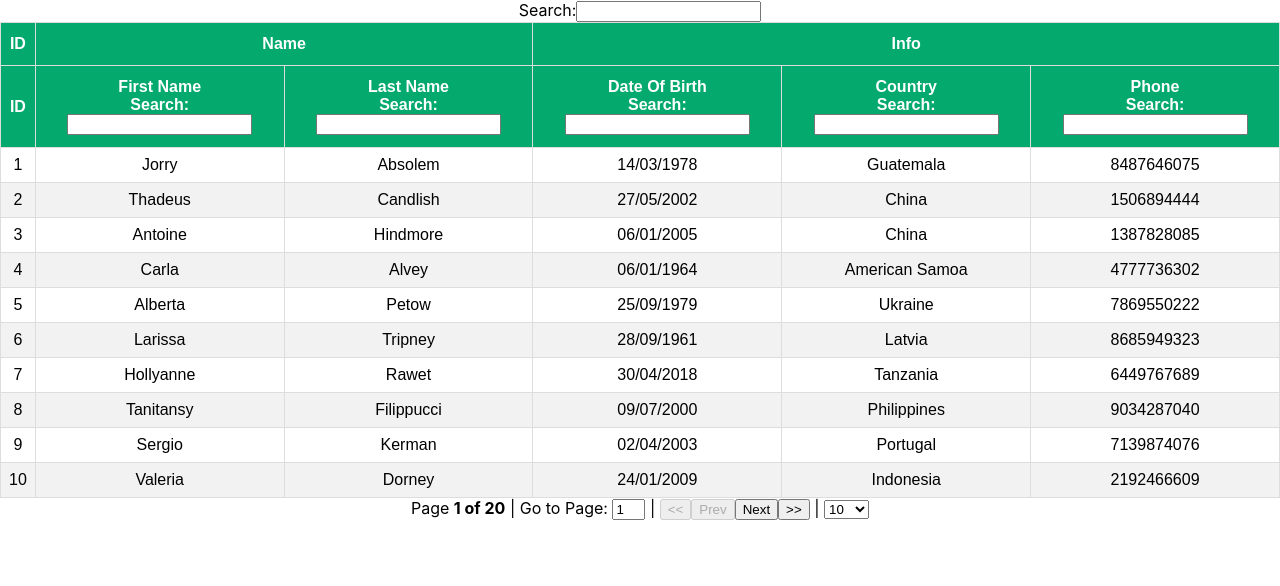
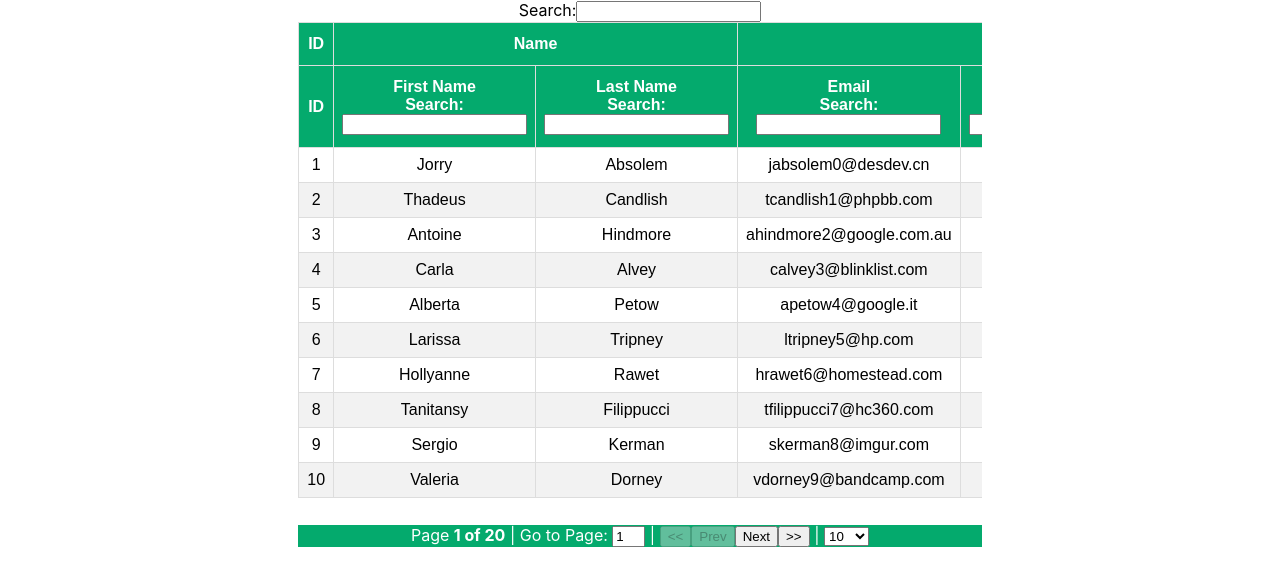
Before and after one commit to sumanmannacs1996/react-table-app, a React (Create React App) app: page / in a window 1280 px wide. Shown: the top 586 px of the page. Built offline with nearby package versions, Linux system fonts and the light colour scheme.

Commit message:
added code for Stucky table

```diff
--- a/src/components/TableStyle.css
+++ b/src/components/TableStyle.css
@@ -1,3 +1,21 @@
+.table-container {
+	overflow-y: auto;
+	height: 525px;
+	width: 53.4%;
+	margin: auto;
+}
+.table-container thead th {
+	position: sticky;
+	top: 0;
+}
+.table-controler {
+	position: sticky;
+	bottom: 0px;
+	background-color: #04aa6d;
+	color: white;
+	width: 53.4%;
+	margin: auto;
+}
 table {
 	font-family: Arial, Helvetica, sans-serif;
 	border-collapse: collapse;
--- a/src/components/columns.js
+++ b/src/components/columns.js
@@ -63,6 +63,12 @@ export const GROUPED_COLUMNS =[
     {
        Header: "Info",
        columns:[
+         {
+             Header: 'Email',
+             accessor:'email',
+             Filter:ColumnFilter,
+
+         },
         {
             Header:'Date Of Birth',
             accessor:'date_of_birth',
--- a/src/components/sticky/StickyTable.js
+++ b/src/components/sticky/StickyTable.js
@@ -18,9 +18,10 @@ function StickyTable() {
     const {globalFilter,pageIndex,pageSize} = state;
 
     return (
-        <>
+    <>
+        <div className='table-container'>
         <GlobalFilter filter={globalFilter} setFilter={setGlobalFilter}/>
-        <table {...getTableProps()}>
+        <table {...getTableProps()} className='table-sticky'>
             <thead>
                 {
                     headerGroups.map(headerGroup => (
@@ -64,7 +65,8 @@ function StickyTable() {
             }
             </tbody>
         </table>
-        <div>
+        </div>
+        <div className='table-controler'>
             <span>
                 Page{' '}
                 <strong>
@@ -98,7 +100,7 @@ function StickyTable() {
                 </select>
             </span>
         </div>
-        </>
+    </>
     )
 }
 
```
